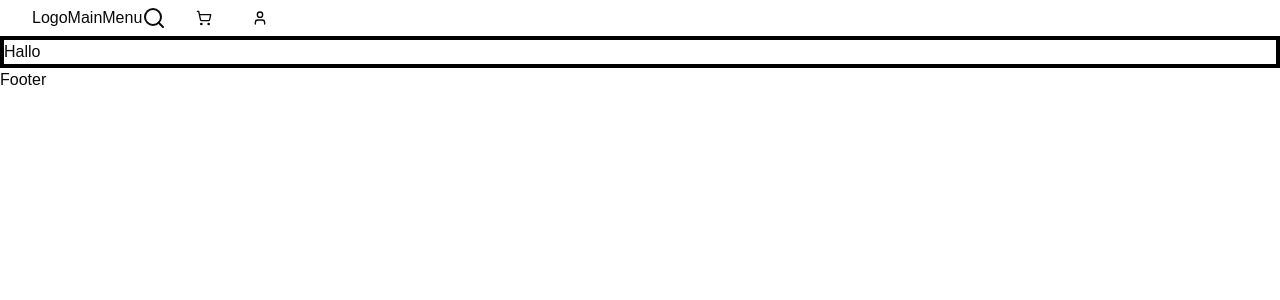
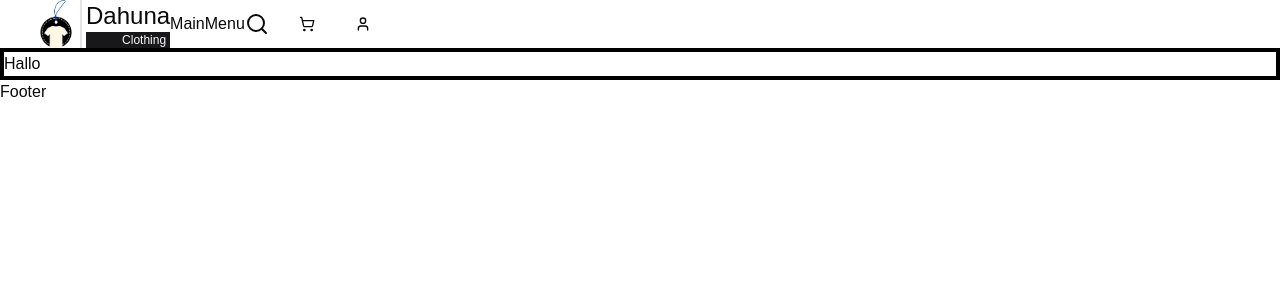
Before and after one commit to setiawanDedi05/dahuna, a Next.js app: page / in a window 1280 px wide. Shown: the top 300 px of the page. Built offline with nearby package versions, Linux system fonts and the light colour scheme; no server answers.

Commit message:
finishing logo component

```diff
--- a/components/custom/Logo.tsx
+++ b/components/custom/Logo.tsx
@@ -1,7 +1,21 @@
-import React from 'react'
+import Image from "next/image";
+import Link from "next/link";
+import React from "react";
 
 export const Logo = () => {
   return (
-    <div>Logo</div>
-  )
-}
+    <Link href="/" className="flex justify-center items-center gap-1">
+      <Image
+        src="/assets/images/logo.png"
+        alt="logo"
+        width={50}
+        height={50}
+        className="object-contain border-r-2"
+      />
+      <div className="flex flex-col items-center justify-center">
+        <h2 className="text-md lg:text-2xl">Dahuna</h2>
+        <h5 className="text-primary-foreground text-xs bg-primary w-full text-right px-1">Clothing</h5>
+      </div>
+    </Link>
+  );
+};
```
